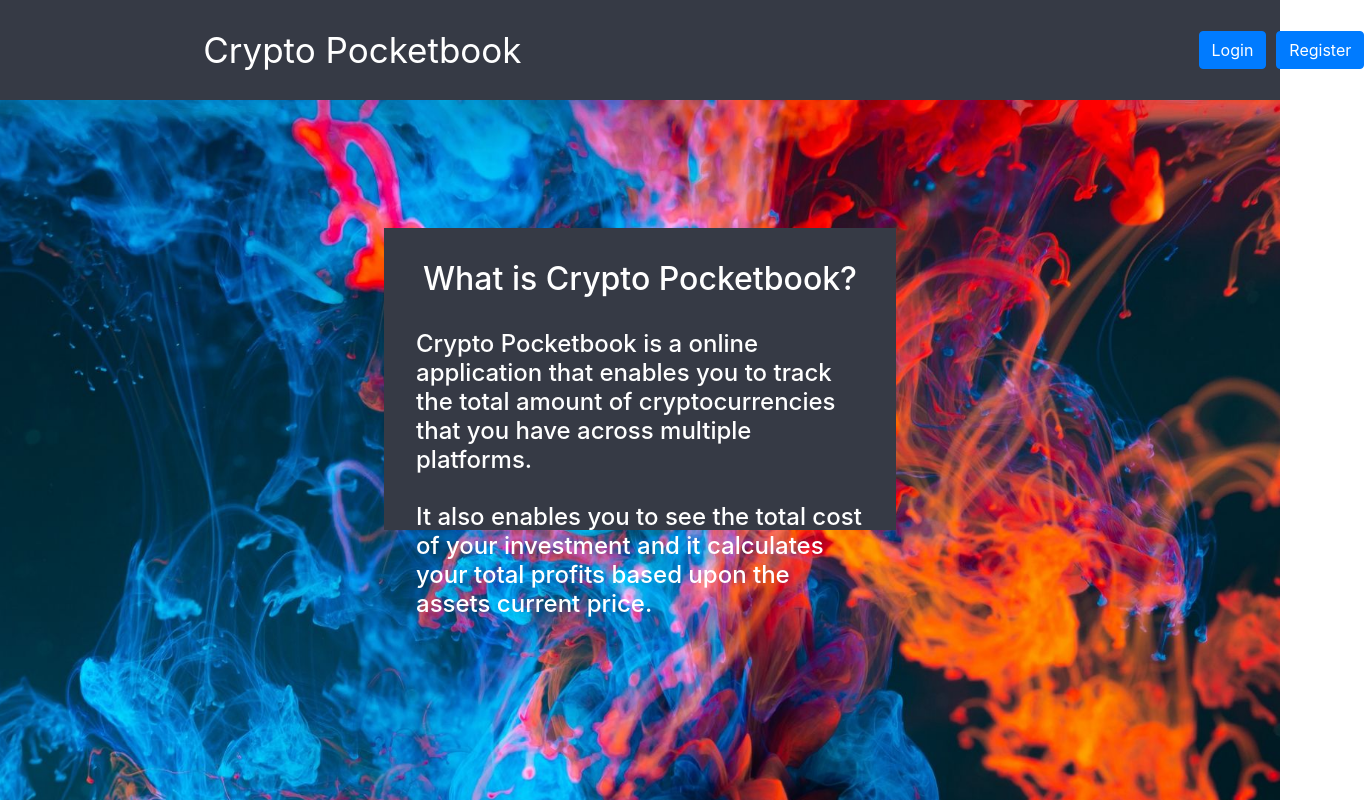
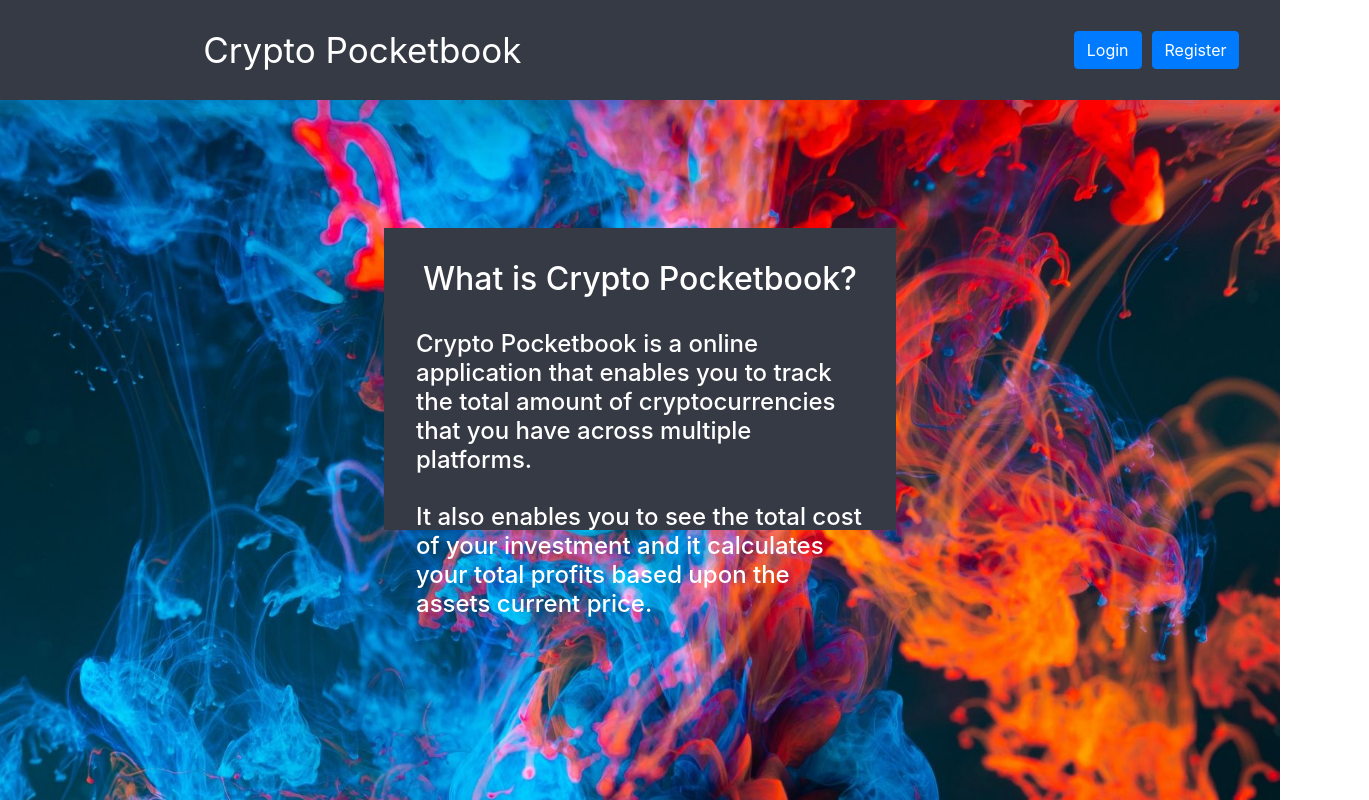
Before and after one commit to LewisJones0/SEI-Project-4-CryptoPocketBook, a React (Create React App) app in the folder frontend/: page / in a window 1280 px wide. Shown: the top 800 px of the page, 1369 px wide, since content can reach past the window. Built offline with nearby package versions, Linux system fonts and the light colour scheme.

Commit message:
Fixed CSS subaccountDashboard height

```diff
--- a/frontend/src/styles/main.scss
+++ b/frontend/src/styles/main.scss
@@ -64,7 +64,7 @@
 }
 
 .mr-auto {
-  margin-left: 50%;
+  margin-left: 40%;
 }
 
 @media screen and (max-width: 1150px) {
@@ -246,7 +246,7 @@ Button {
   }
 
   .subaccountDashboard {
-    height: 100%;
+    height: 100rem;
     background-color: #363A45;
   }
 
```
